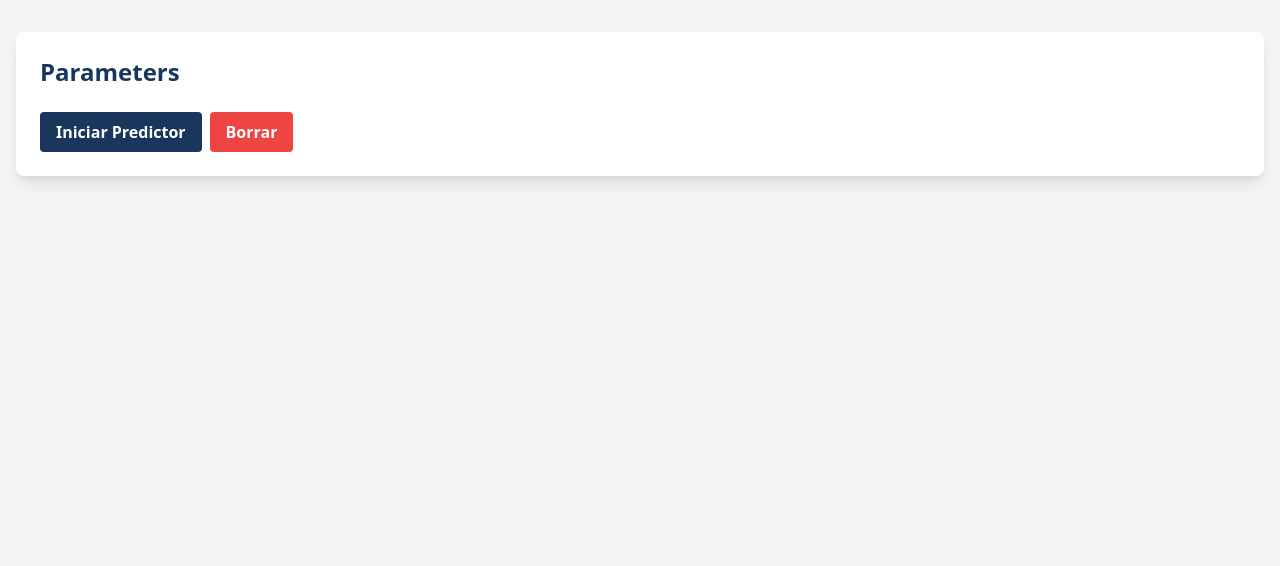
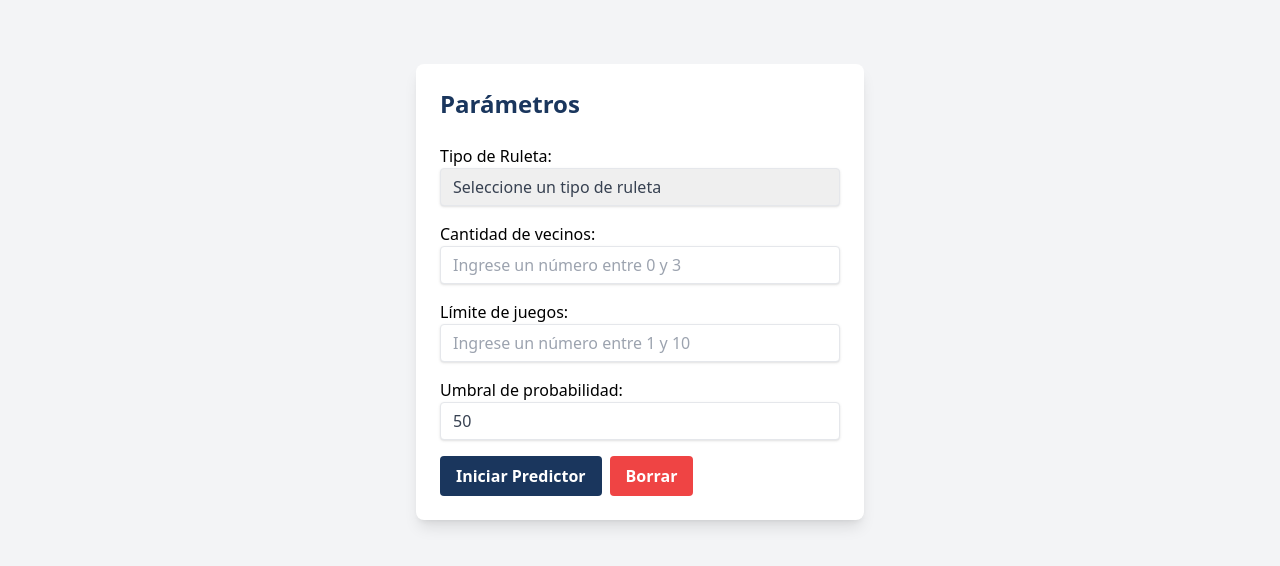
Before and after one commit to jonatha1992/spin_predictor, a Django app: page /predict/parameters/ in a window 1280 px wide. Shown: the part 64-630 px from the top of the page. Run offline with Django 5.2, Linux system fonts and the light colour scheme; some libraries are stand-ins or nearby versions.

Commit message:
colocacion de formulario de parametros ,

```diff
--- a/predict/forms.py
+++ b/predict/forms.py
@@ -33,57 +33,122 @@ class PrediccionForm(forms.Form):
             numero = cleaned_data.get('username')
             if numero is None:
                 raise forms.ValidationError('Debe ingresar un número para predecir')
+        return cleaned_data
+
+
+
+
+class ParametersForm(forms.Form):
+    ROULETTE_CHOICES = [
+        ('', 'Seleccione un tipo de ruleta'),  # Placeholder
+        ('Crupier', 'Crupier'),
+        ('Electromecanica', 'Electromecanica'),
+        ('Electronica', 'Electronica'),
+    ]
+
+    type_roulette = forms.ChoiceField(
+        label='Tipo de Ruleta',
+        choices=ROULETTE_CHOICES,
+        required=True,
+        error_messages={
+            'required': 'Debe seleccionar un tipo de ruleta',
+            'invalid_choice': 'Seleccione una opción válida'
+        },
+        widget=forms.Select(
+            attrs={
+                'class': 'shadow appearance-none border rounded w-full py-2 px-3 text-gray-700 leading-tight focus:outline-none focus:shadow-outline',
+                'id': 'type_roulette',
+            }
+        )
+    )
+
+    limite_games = forms.IntegerField(
+        label='Límite de juegos',
+        min_value=1,  # Consistente con el widget
+        max_value=10,  # Consistente con el widget
+        required=True,
+        error_messages={
+            'min_value': 'El número debe ser mayor o igual a 1',
+            'max_value': 'El número debe ser menor o igual a 10',
+            'invalid': 'Por favor ingrese un número válido',
+            'required': 'Este campo es requerido para predecir'
+        },
+        widget=forms.NumberInput(
+            attrs={
+                'class': 'shadow appearance-none border rounded w-full py-2 px-3 text-gray-700 leading-tight focus:outline-none focus:shadow-outline',
+                'id': 'limite_games',
+                'min': '1',  # Ajustado al rango correcto
+                'max': '10',  # Ajustado al rango correcto
+                'placeholder': 'Ingrese un número entre 1 y 10',
+            }
+        ),
+    )
+
+    neighbors = forms.IntegerField(
+        label='Cantidad de vecinos',
+        min_value= 0,  # Consistente con el widget
+        max_value= 3,  # Consistente con el widget
+        required=True,
+        error_messages={
+            'min_value': 'El número debe ser mayor o igual a 0',
+            'max_value': 'El número debe ser menor o igual a 3',
+            'invalid': 'Por favor ingrese un número válido',
+            'required': 'Este campo es requerido para predecir'
+        },
+        widget=forms.NumberInput(
+            attrs={
+                'class': 'shadow appearance-none border rounded w-full py-2 px-3 text-gray-700 leading-tight focus:outline-none focus:shadow-outline',
+                'id': 'neighbors',
+                'min': '0',  # Ajustado al rango correcto
+                'max': '4',  # Ajustado al rango correcto
+                'placeholder': 'Ingrese un número entre 0 y 3',
+            }
+        )
+    )
+    probability = forms.IntegerField(
+        label='Umbral de probabilidad',
+        min_value= 10,  # Consistente con el widget
+        max_value= 100,  # Consistente con el widget
+        required=True,
+        initial=50,  # Valor por defecto
+        error_messages={
+            'min_value': 'El número debe ser mayor o igual a 10',
+            'max_value': 'El número debe ser menor o igual a 100',
+            'invalid': 'Por favor ingrese un número válido',
+            'required': 'Este campo es requerido para predecir',
+
+        },
+        widget=forms.NumberInput(
+            attrs={
+                'class': 'shadow appearance-none border rounded w-full py-2 px-3 text-gray-700 leading-tight focus:outline-none focus:shadow-outline',
+                'id': 'probability',
+                'min': '1',  # Ajustado al rango correcto
+                'max': '100',  # Ajustado al rango correcto
+                'placeholder': 'Ingrese un número entre 10 y 100',
+            }
+        )
+    )
+
+    def clean(self):
+        cleaned_data = super().clean()
+        type_roulette = cleaned_data.get('type_roulette')
+        limite_games = cleaned_data.get('limite_games')
+        probability = cleaned_data.get('probability')
+        neighbors = cleaned_data.get('neighbors')
+
+        # Validar que no se seleccione el placeholder
+        if type_roulette == '':
+            raise forms.ValidationError({'type_roulette': 'Debe seleccionar un tipo de ruleta válido.'})
+        if limite_games == '':
+            raise forms.ValidationError({'limite_games': 'Debe colocar el límite de juegos.'})
+        if probability == '':
+            raise forms.ValidationError({'probability': 'Debe colocar el umbral de probabilidad.'})
+        if neighbors == '':
+            raise forms.ValidationError({'neighbors': 'Debe colocar la cantidad de vecinos.'})
+
+        # Validaciones adicionales para otras acciones
+        action = self.data.get('action')
+        if action == 'iniciar' and not type_roulette:
+            raise forms.ValidationError('Debe seleccionar un tipo de ruleta.')
 
         return cleaned_data
-class ParametersForm(forms.Form):
-        ROULETTE_CHOICES = [
-            ('europea', 'Ruleta Europea'),
-            ('americana', 'Ruleta Americana'),
-        ]
-
-        type_roulette = forms.ChoiceField(
-            label='Tipo de Ruleta',
-            choices=ROULETTE_CHOICES,
-            required=True,
-            error_messages={
-                'required': 'Debe seleccionar un tipo de ruleta',
-                'invalid_choice': 'Seleccione una opción válida'
-            },
-            widget=forms.Select(
-                attrs={
-                    'class': 'shadow appearance-none border rounded w-full py-2 px-3 text-gray-700 leading-tight focus:outline-none focus:shadow-outline',
-                    'id': 'type_roulette',
-                }
-            )
-        )
-
-        limite_games = forms.IntegerField(
-            label='Limite de juegos',
-            min_value=0,
-            max_value=20,
-            required=True,
-            error_messages={
-                'min_value': 'El número debe ser mayor o igual a 0',
-                'max_value': 'El número debe ser menor o igual a 20',
-                'invalid': 'Por favor ingrese un número válido',
-                'required': 'Este campo es requerido para predecir'
-            },
-            widget=forms.NumberInput(
-                attrs={
-                    'class': 'shadow appearance-none border rounded w-full py-2 px-3 text-gray-700 leading-tight focus:outline-none focus:shadow-outline',
-                    'id': 'limite_games',
-                    'min': '0',
-                    'max': '20',
-                    'placeholder': 'Ingrese un número entre 0 y 20',
-                }
-            )
-        )
-
-        def clean(self):
-            cleaned_data = super().clean()
-            action = self.data.get('action')
-
-            if action == 'iniciar' and not cleaned_data.get('type_roulette'):
-                raise forms.ValidationError('Debe seleccionar un tipo de ruleta')
-
-            return cleaned_data
--- a/predict/templates/parameters.html
+++ b/predict/templates/parameters.html
@@ -1,15 +1,39 @@
 {% extends "base.html" %}
 {% block content %}
-    <div class="bg-white rounded-lg shadow-lg p-6 space-y-6">
-        <h2 class="text-2xl font-bold text-spin-primary mb-4">Parameters</h2>
-        {% if resultado %}<div class="mb-4 p-4 bg-blue-100 border-l-4 border-blue-500">{{ resultado }}</div>{% endif %}
+    <div class="container mx-auto px-4 py-8">
+        <div class="bg-white rounded-lg shadow-lg p-6 space-y-6 max-w-md mx-auto">
+            <h2 class="text-2xl font-bold text-spin-primary mb-4">Parámetros</h2>
             <form method="post">
                 {% csrf_token %}
+                <!-- Tipo de Ruleta -->
                 <div class="mb-4">
-                {{ form.username.label_tag }}
-                {{ form.username }}
-                {% if form.username.errors %}<p class="text-red-500 text-xs italic">{{ form.username.errors.0 }}</p>{% endif %}
+                    {{ form.type_roulette.label_tag }}
+                    {{ form.type_roulette }}
+                    {% if form.type_roulette.errors %}
+                        <p class="text-red-500 text-xs italic">{{ form.type_roulette.errors.0 }}</p>
+                    {% endif %}
                 </div>
+                <!-- Cantidad de vecinos -->
+                <div class="mb-4">
+                    {{ form.neighbors.label_tag }}
+                    {{ form.neighbors }}
+                    {% if form.neighbors.errors %}<p class="text-red-500 text-xs italic">{{ form.neighbors.errors.0 }}</p>{% endif %}
+                </div>
+                <!-- Límite de juegos -->
+                <div class="mb-4">
+                    {{ form.limite_games.label_tag }}
+                    {{ form.limite_games }}
+                    {% if form.limite_games.errors %}
+                        <p class="text-red-500 text-xs italic">{{ form.limite_games.errors.0 }}</p>
+                    {% endif %}
+                </div>
+                <!-- Umbral de probabilidad -->
+                <div class="mb-4">
+                    {{ form.probability.label_tag }}
+                    {{ form.probability }}
+                    {% if form.probability.errors %}<p class="text-red-500 text-xs italic">{{ form.probability.errors.0 }}</p>{% endif %}
+                </div>
+                <!-- Botones -->
                 <div class="flex items-center space-x-2">
                     <button type="submit"
                             name="action"
@@ -26,4 +50,5 @@
                 </div>
             </form>
         </div>
+    </div>
 {% endblock content %}
--- a/predict/urls.py
+++ b/predict/urls.py
@@ -4,6 +4,6 @@ from . import views
 app_name = 'predict'
 
 urlpatterns = [
-    path('', views.game, name='game'),
+    path('game/', views.game, name='game'),
     path('parameters/', views.parameters, name='parameters'),
 ]
--- a/predict/views.py
+++ b/predict/views.py
@@ -1,4 +1,4 @@
-from django.shortcuts import render
+from django.shortcuts import redirect, render
 from .forms import ParametersForm, PrediccionForm
 
 numeros_jugados = []  # Lista global para almacenar números
@@ -46,13 +46,37 @@ def game(request):
 parametros = {
     'type_roulette': '',
     'limit_game': 0,
+    'neighbors': 0,
+    'probability': 0.0,
 }
 
 
 def parameters(request):
     form = ParametersForm()
+    context = {
+        'form': form
+    }
+
     if request.method == 'POST':
         action = request.POST.get('action')
+        form = ParametersForm(request.POST)
 
-    # context['numeros'] = numeros_jugados  # Siempre incluir números en contexto
-    return render(request, 'parameters.html', parametros)
+        if action == 'init' and form.is_valid():
+            # Actualizar parámetros globales
+            parametros['type_roulette'] = form.cleaned_data['type_roulette']
+            parametros['limit_game'] = form.cleaned_data['limite_games']
+            parametros['neighbors'] = form.cleaned_data['neighbors']
+            parametros['probability'] = form.cleaned_data['probability']
+            return redirect('predict:game')
+
+        elif action == 'delete':
+            # Resetear parámetros
+            parametros['type_roulette'] = ''
+            parametros['limit_game'] = 1
+            parametros['neighbors'] = 0
+            parametros['probability'] = 0.0
+            form = ParametersForm()  # Limpiar formulario
+
+        context['form'] = form
+
+    return render(request, 'parameters.html', context)
```
Lines whose indentation alone changed are shown as unchanged.
